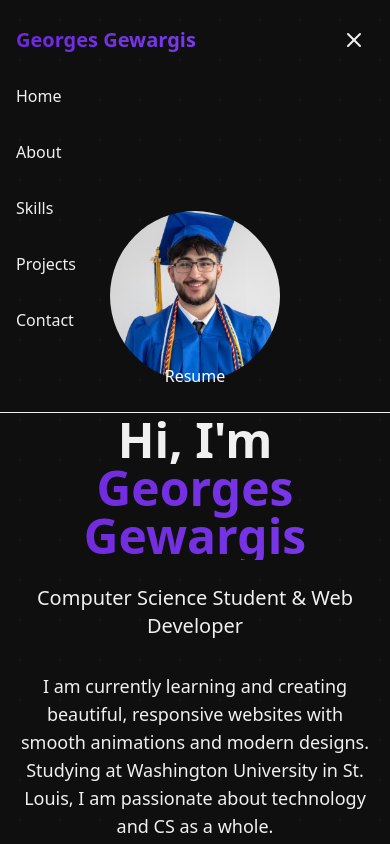
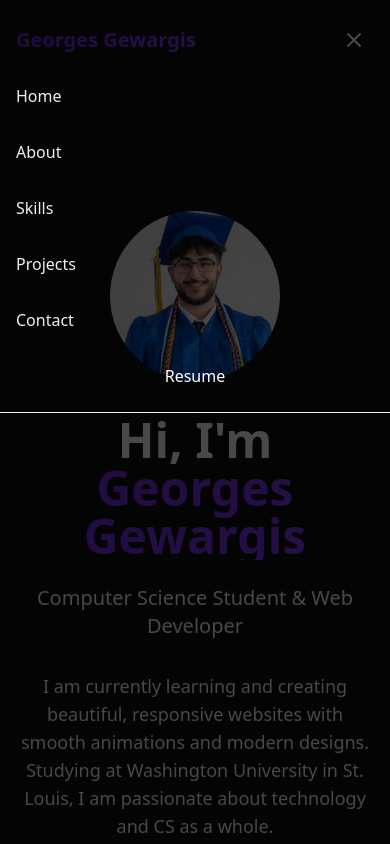
Before and after one commit to G-Gewargis/personal-portfolio, a Next.js app: page / in a window 390 px wide. Both pictures are taken after a click on the button 354 px from the left and 40 px from the top of the page. Shown: the top 844 px of the page. Built offline with nearby package versions, Linux system fonts and the light colour scheme.

Commit message:
feat: Enhance mobile menu with overlay and improve scroll behavior

```diff
--- a/src/components/Navbar.js
+++ b/src/components/Navbar.js
@@ -38,19 +38,22 @@ const Navbar = () => {
   // Scroll to section function
   const scrollToSection = (e, sectionId) => {
     e.preventDefault();
-    const section = document.querySelector(sectionId);
+
+    // Strip the # from the sectionId if present to ensure proper selector format
+    const targetId = sectionId.startsWith('#') ? sectionId : `#${sectionId}`;
+    const section = document.querySelector(targetId);
+
     if (section) {
       // Close mobile menu if open
       if (isOpen) setIsOpen(false);
 
-      // Scroll with custom duration (lower = faster)
+      // Add a small delay on mobile to allow the menu to close
+      setTimeout(() => {
         window.scrollTo({
-        top: section.offsetTop - 80, // Adjust offset as needed
-        behavior: 'smooth',
-        // This makes scrolling faster in supported browsers
-        // The lower the number, the faster the scroll
-        duration: 400 // Default is around 500-800ms
+          top: section.offsetTop - 80,
+          behavior: 'smooth'
         });
+      }, isOpen ? 300 : 0); // Small delay only if menu was open
     }
   };
 
@@ -124,15 +127,27 @@ const Navbar = () => {
         </div>
       </div>
 
-      {/* Mobile Menu */}
+      {/* Mobile Menu Overlay */}
       <AnimatePresence>
         {isOpen && (
+          <>
+            {/* Dark overlay behind the menu */}
+            <motion.div
+              initial={{ opacity: 0 }}
+              animate={{ opacity: 0.7 }}
+              exit={{ opacity: 0 }}
+              transition={{ duration: 0.2 }}
+              className="fixed inset-0 bg-black z-40"
+              onClick={() => setIsOpen(false)}
+            />
+
+            {/* Mobile Menu */}
             <motion.div
               initial={{ opacity: 0, height: 0 }}
               animate={{ opacity: 1, height: 'auto' }}
               exit={{ opacity: 0, height: 0 }}
               transition={{ duration: 0.3 }}
-            className="md:hidden bg-card-bg border-b border-border-color"
+              className="md:hidden bg-card-bg border-b border-border-color relative z-50"
             >
               <div className="container mx-auto px-4 py-4 flex flex-col space-y-4">
                 {navItems.map((item, index) => (
@@ -166,6 +181,7 @@ const Navbar = () => {
                 </motion.a>
               </div>
             </motion.div>
+          </>
         )}
       </AnimatePresence>
     </nav>
```
Lines whose indentation alone changed are shown as unchanged.
